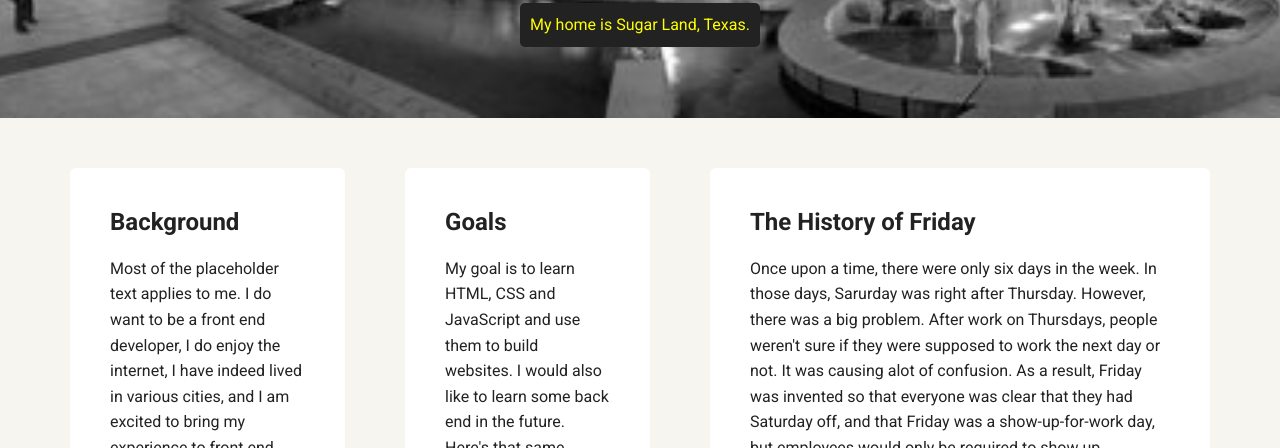
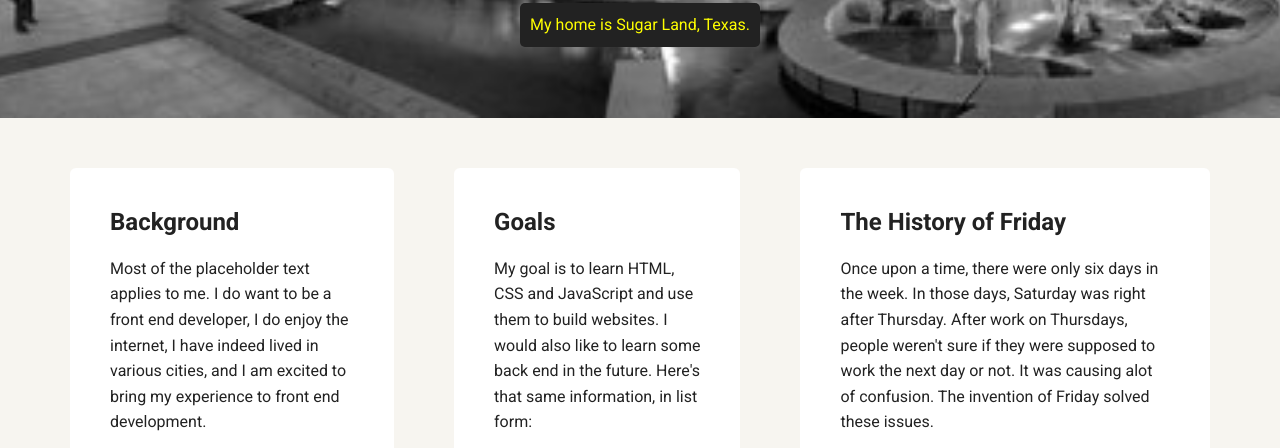
Before and after one commit to realjhoo/treehouse-project-1, a plain HTML site: page index.html in a window 1280 px wide. Shown: the part 352-800 px from the top of the page. Drawn offline with Linux system fonts and the light colour scheme; a web font is replaced by a local one.

Commit message:
Last Final Commit
Found a typo!

```diff
--- a/index.html
+++ b/index.html
@@ -47,7 +47,7 @@
 
       <div class="card">
         <h2>The History of Friday</h2>
-        <p>Once upon a time, there were only six days in the week. In those days, Sarurday was right after Thursday. However, there was a big problem. After work on Thursdays, people weren't sure if they were supposed to work the next day or not. It was causing alot of confusion. As a result, Friday was invented so that everyone was clear that they had Saturday off, and that Friday was a show-up-for-work day, but employees would only be required to show up physically, not mentally.</p>
+        <p>Once upon a time, there were only six days in the week. In those days, Saturday was right after Thursday. After work on Thursdays, people weren't sure if they were supposed to work the next day or not. It was causing alot of confusion. The invention of Friday solved these issues.</p>
         <p>Seriously. It totally happened like that.</p>
       </div>
 
```
